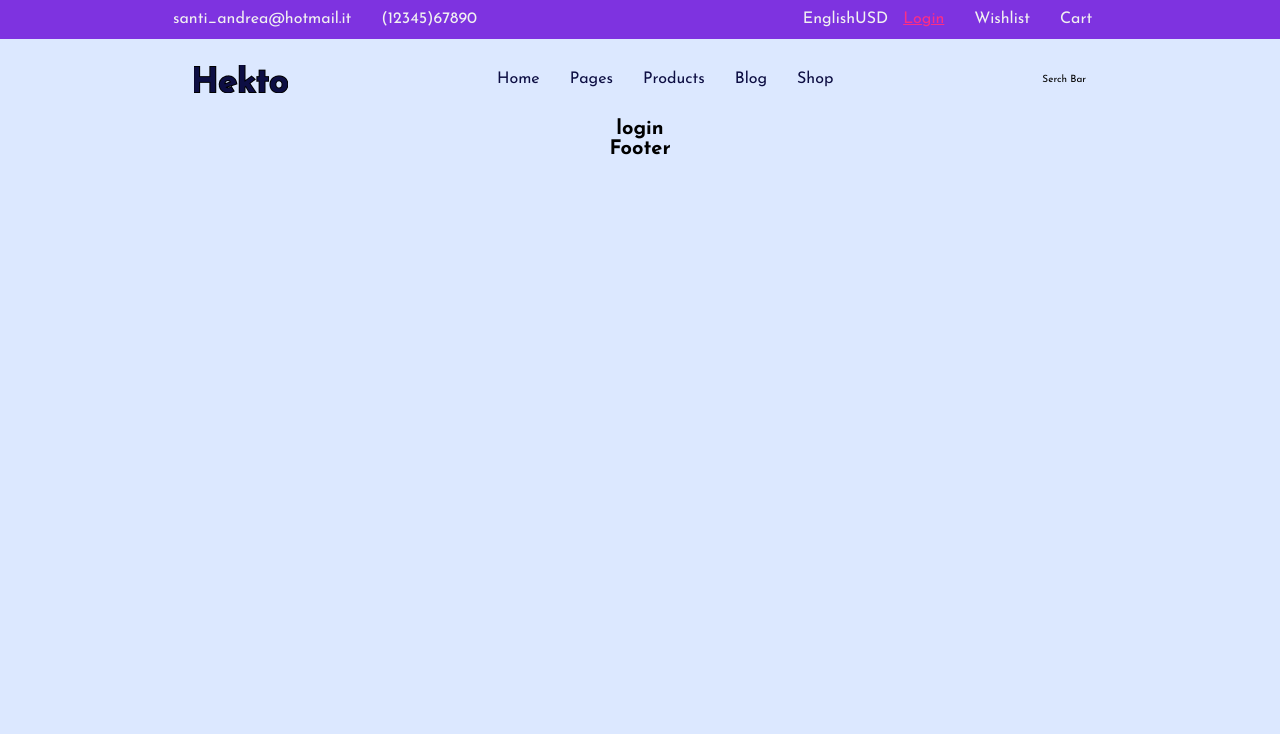
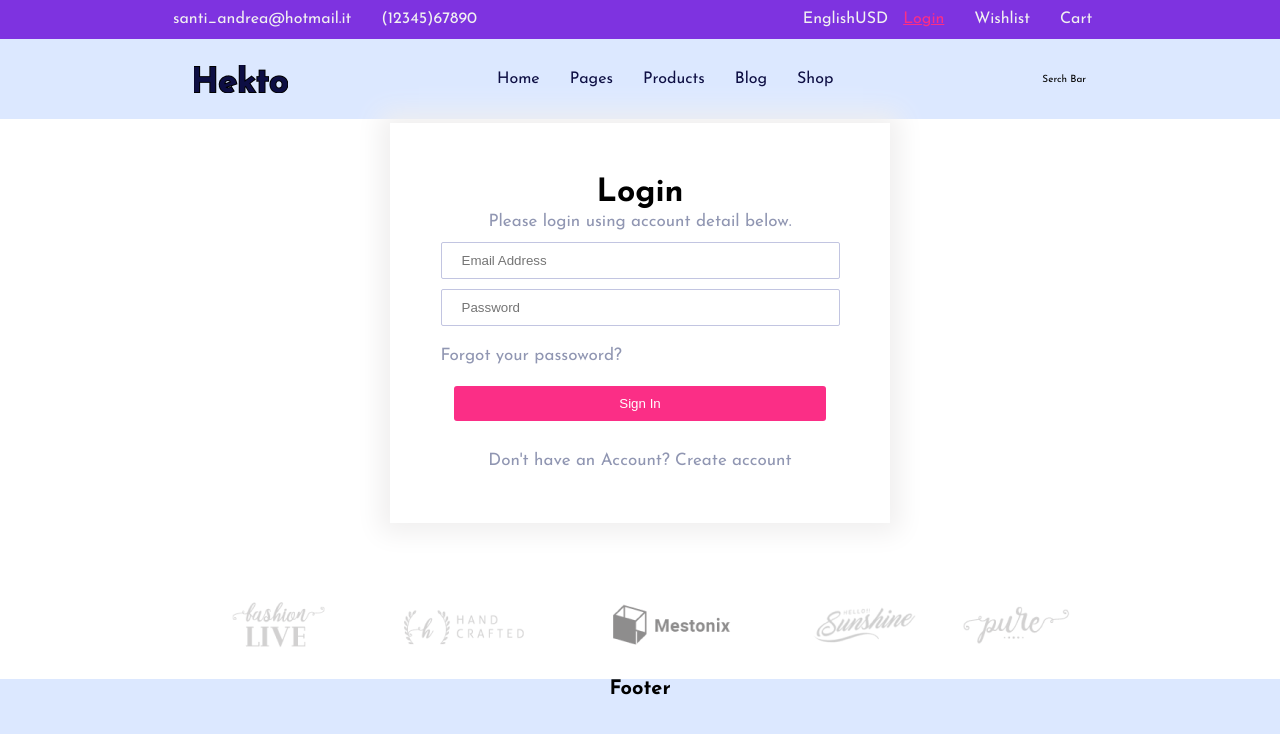
Before and after one commit to Sandrew94/Ecommerce-TD, a React (Create React App) app in the folder frontend/: page /login in a window 1280 px wide. Shown: the top 734 px of the page. Built offline with nearby package versions, Linux system fonts and the light colour scheme.

Commit message:
Create an input pages with some input field -Add validation to the input with Yup -Field created with formik -Create an project for redux, already configured to go -Added reducer for login and logout

```diff
--- /dev/null
+++ b/frontend/src/components/Login/InputLogin/InputLogin.style.tsx
@@ -0,0 +1,58 @@
+import styled from "styled-components";
+
+export const FormStyle = styled.form`
+  display: flex;
+  flex-direction: column;
+  align-items: center;
+  justify-content: center;
+`;
+
+export const InputStyle = styled.input`
+  border: 1px solid #c2c5e1;
+  border-radius: 2px;
+  padding: 1rem 20rem 1rem 2rem;
+`;
+
+export const InputError = styled.p`
+  color: #e95d3eb2;
+  font-size: 1.2rem;
+  margin-top: 0.5rem;
+`;
+
+export const LabelStyle = styled.label`
+  padding-top: 1rem;
+
+  &:nth-child(2) {
+    margin-bottom: 20px;
+  }
+`;
+
+export const ForgotPasswordStyle = styled.div`
+  width: 100%;
+  color: #9096b2;
+  font-size: 1.7rem;
+  font-style: normal;
+  font-weight: 400;
+  line-height: 2rem;
+  letter-spacing: 0em;
+  text-align: left;
+`;
+
+export const ButtonStyle = styled.button`
+  background: #fb2e86;
+  border-radius: 3px;
+  padding: 1rem 16.5rem;
+  color: #fff;
+  border: none;
+  margin: 2rem 0;
+  cursor: pointer;
+`;
+
+export const CreateAccountTextStyle = styled.span`
+  padding-top: 1rem;
+  font-size: 1.7rem;
+  font-style: normal;
+  font-weight: 400;
+  line-height: 2rem;
+  color: #9096b2;
+`;
--- /dev/null
+++ b/frontend/src/components/Login/InputLogin/InputLogin.tsx
@@ -0,0 +1,118 @@
+import * as React from "react";
+import * as Yup from "yup";
+import { useNavigate } from "react-router-dom";
+import { useSelector, useDispatch } from "react-redux";
+import { useFormik } from "formik";
+import {
+  ButtonStyle,
+  CreateAccountTextStyle,
+  ForgotPasswordStyle,
+  FormStyle,
+  InputError,
+  InputStyle,
+  LabelStyle,
+} from "./InputLogin.style";
+import axios from "axios";
+import { LoadingWrapper, LsdRingDiv } from "../../Spinner/Spinner.style";
+import { setLogin } from "../../../store/actions/loginAction";
+
+interface IInputLoginProps {}
+
+interface IInputLoginFormValues {
+  email: string;
+  password: string;
+}
+
+const InputLogin: React.FunctionComponent<IInputLoginProps> = (props) => {
+  const navigate = useNavigate();
+  const initialValues: IInputLoginFormValues = {
+    email: "",
+    password: "",
+  };
+
+  //State from redux
+  const { token } = useSelector((state: any) => state.login);
+  console.log(token);
+  const dispatch = useDispatch();
+
+  const formik = useFormik({
+    initialValues: initialValues,
+    validationSchema: Yup.object({
+      email: Yup.string()
+        .email("Invalid email address")
+        .required("Required a valid email address")
+        .max(20, "Must be 20 characters or less"),
+      password: Yup.string()
+        .required("Required a valid password")
+        .min(6, "Must be max 6 characters or less"),
+    }),
+    onSubmit: async (values: IInputLoginFormValues, { setSubmitting }) => {
+      setSubmitting(true);
+
+      try {
+        setSubmitting(false);
+
+        const { data } = await axios.post("url", values);
+        console.log(data);
+
+        dispatch(setLogin("TEST TOKEN")); //Import token to redux
+
+        navigate("/"); //Redirect to Homepage
+      } catch (err) {
+        if (err instanceof Error) {
+          formik.setStatus(err.message);
+        }
+      }
+      setSubmitting(false);
+    },
+  });
+
+  // console.log(formik.isSubmitting);
+  // console.log(formik);
+
+  return (
+    <>
+      <FormStyle onSubmit={formik.handleSubmit}>
+        <LabelStyle>
+          <InputStyle
+            name="email"
+            type="email"
+            placeholder="Email Address"
+            onChange={formik.handleChange}
+            value={formik.values.email}
+          />
+          {formik.errors.email ? (
+            <InputError>{formik.errors.email}</InputError>
+          ) : null}
+        </LabelStyle>
+        <LabelStyle>
+          <InputStyle
+            name="password"
+            type="password"
+            placeholder="Password"
+            onChange={formik.handleChange}
+            value={formik.values.password}
+          />
+          {formik.errors.password ? (
+            <InputError>{formik.errors.password}</InputError>
+          ) : null}
+        </LabelStyle>
+        <ForgotPasswordStyle>Forgot your passoword?</ForgotPasswordStyle>
+        {formik.isSubmitting && (
+          <LoadingWrapper>
+            <LsdRingDiv></LsdRingDiv>
+          </LoadingWrapper>
+        )}
+        {!formik.isSubmitting && (
+          <ButtonStyle type="submit">Sign In</ButtonStyle>
+        )}
+        {formik.status && <InputError>{formik.status}</InputError>}
+      </FormStyle>
+      <CreateAccountTextStyle>
+        Don't have an Account? Create account
+      </CreateAccountTextStyle>
+    </>
+  );
+};
+
+export default InputLogin;
--- /dev/null
+++ b/frontend/src/components/Login/LoginComp.style.tsx
@@ -0,0 +1,43 @@
+import styled from "styled-components";
+
+export const Wrapper = styled.div`
+  width: 100%;
+  height: 70vh;
+  display: flex;
+  flex-direction: column;
+  align-items: center;
+  justify-content: center;
+  background-color: #fff;
+`;
+
+export const WrapperLogin = styled.div`
+  width: 50rem;
+  height: 40rem;
+  display: flex;
+  flex-direction: column;
+  align-items: center;
+  justify-content: center;
+  background-color: #ffffff;
+  box-shadow: 0px 0px 25px 10px #f0efef;
+`;
+
+export const ImgLogo = styled.img`
+  padding-top: 6rem;
+`;
+
+// Login
+
+export const LoginTitle = styled.h1`
+  font-family: Josefin Sans;
+  font-size: 3.2rem;
+  line-height: 3.8rem;
+  text-align: left;
+`;
+
+export const LoginDesc = styled.span`
+  font-size: 1.7rem;
+  font-style: normal;
+  font-weight: 400;
+  line-height: 2rem;
+  color: #9096b2;
+`;
--- /dev/null
+++ b/frontend/src/components/Login/LoginComp.tsx
@@ -0,0 +1,28 @@
+import * as React from "react";
+import loginLogo from "../../assets/images/loginLogo.png";
+
+import {
+  ImgLogo,
+  LoginDesc,
+  LoginTitle,
+  Wrapper,
+  WrapperLogin,
+} from "./LoginComp.style";
+import InputLogin from "./InputLogin/InputLogin";
+
+interface ILoginProps {}
+
+const LoginComp: React.FunctionComponent<ILoginProps> = (props) => {
+  return (
+    <Wrapper>
+      <WrapperLogin>
+        <LoginTitle>Login</LoginTitle>
+        <LoginDesc>Please login using account detail below.</LoginDesc>
+        <InputLogin />
+      </WrapperLogin>
+      <ImgLogo src={loginLogo} alt="LoginLogo" />
+    </Wrapper>
+  );
+};
+
+export default LoginComp;
--- /dev/null
+++ b/frontend/src/components/Spinner/Spinner.style.tsx
@@ -0,0 +1,43 @@
+import styled from "styled-components";
+
+export const LoadingWrapper = styled.div`
+  display: flex;
+  justify-content: center;
+  align-items: center;
+  margin: 0 auto;
+  position: relative;
+  width: 200px;
+  height: 200px;
+`;
+
+export const LsdRingDiv = styled.div`
+  box-sizing: border-box;
+  display: block;
+  position: absolute;
+  width: 120px;
+  height: 120px;
+  margin: 12px;
+  border: 12px solid #35a0ee;
+  border-radius: 50%;
+  animation: lds-ring 1.2s cubic-bezier(0.5, 0, 0.5, 1) infinite;
+  border-color: #35a0ee transparent transparent transparent;
+
+  .lds-ring div:nth-child(1) {
+    animation-delay: -0.45s;
+  }
+  .lds-ring div:nth-child(2) {
+    animation-delay: -0.3s;
+  }
+  .lds-ring div:nth-child(3) {
+    animation-delay: -0.15s;
+  }
+
+  @keyframes lds-ring {
+    0% {
+      transform: rotate(0deg);
+    }
+    100% {
+      transform: rotate(360deg);
+    }
+  }
+`;
--- a/frontend/src/index.tsx
+++ b/frontend/src/index.tsx
@@ -2,10 +2,14 @@ import React from "react";
 import ReactDOM from "react-dom";
 import "./index.css";
 import App from "./App";
+import { Provider } from "react-redux";
+import { store } from "./store/index";
 
 ReactDOM.render(
   <React.StrictMode>
-    <App />
+    <Provider store={store}>
+      <App />
+    </Provider>
   </React.StrictMode>,
   document.getElementById("root")
 );
--- a/frontend/src/pages/Login.tsx
+++ b/frontend/src/pages/Login.tsx
@@ -1,9 +1,10 @@
 import * as React from "react";
+import LoginComp from "../components/Login/LoginComp";
 
 interface ILoginProps {}
 
 const Login: React.FunctionComponent<ILoginProps> = (props) => {
-  return <h1>login</h1>;
+  return <LoginComp />;
 };
 
 export default Login;
--- /dev/null
+++ b/frontend/src/store/actions/loginAction.tsx
@@ -0,0 +1,3 @@
+import { loginSlice } from "../reducer/loginReducer";
+
+export const { setLogin } = loginSlice.actions;
--- /dev/null
+++ b/frontend/src/store/index.tsx
@@ -0,0 +1,14 @@
+import { configureStore } from "@reduxjs/toolkit";
+import { useDispatch } from "react-redux";
+import { loginSlice } from "./reducer/loginReducer";
+
+export const store = configureStore({
+  reducer: {
+    login: loginSlice.reducer,
+  },
+});
+
+export type AppDispatcher = typeof store.dispatch;
+export const useAppDispatch = () => useDispatch<AppDispatcher>();
+
+export type RootState = ReturnType<typeof store.getState>;
--- /dev/null
+++ b/frontend/src/store/reducer/loginReducer.tsx
@@ -0,0 +1,19 @@
+import { createSlice, PayloadAction } from "@reduxjs/toolkit";
+
+type initialStateType = { token: string; isLoggedIn: boolean };
+const initialState: initialStateType = { token: "", isLoggedIn: false };
+
+export const loginSlice = createSlice({
+  name: "loginSlice",
+  initialState,
+  reducers: {
+    setLogin: (state, action: PayloadAction<string>) => {
+      state.token = action.payload; // action.payload is the token
+      state.isLoggedIn = !!state.token; // !!state.token is a confirm that the token is not empty and return true
+    },
+    logout: (state) => {
+      state.token = "";
+      state.isLoggedIn = false;
+    },
+  },
+});
```
Also changed, not shown: frontend/package.json (+7 -1 lines), frontend/src/assets/images/loginLogo.png (added), 1 other file (tests, documents, lock files or other folders).
